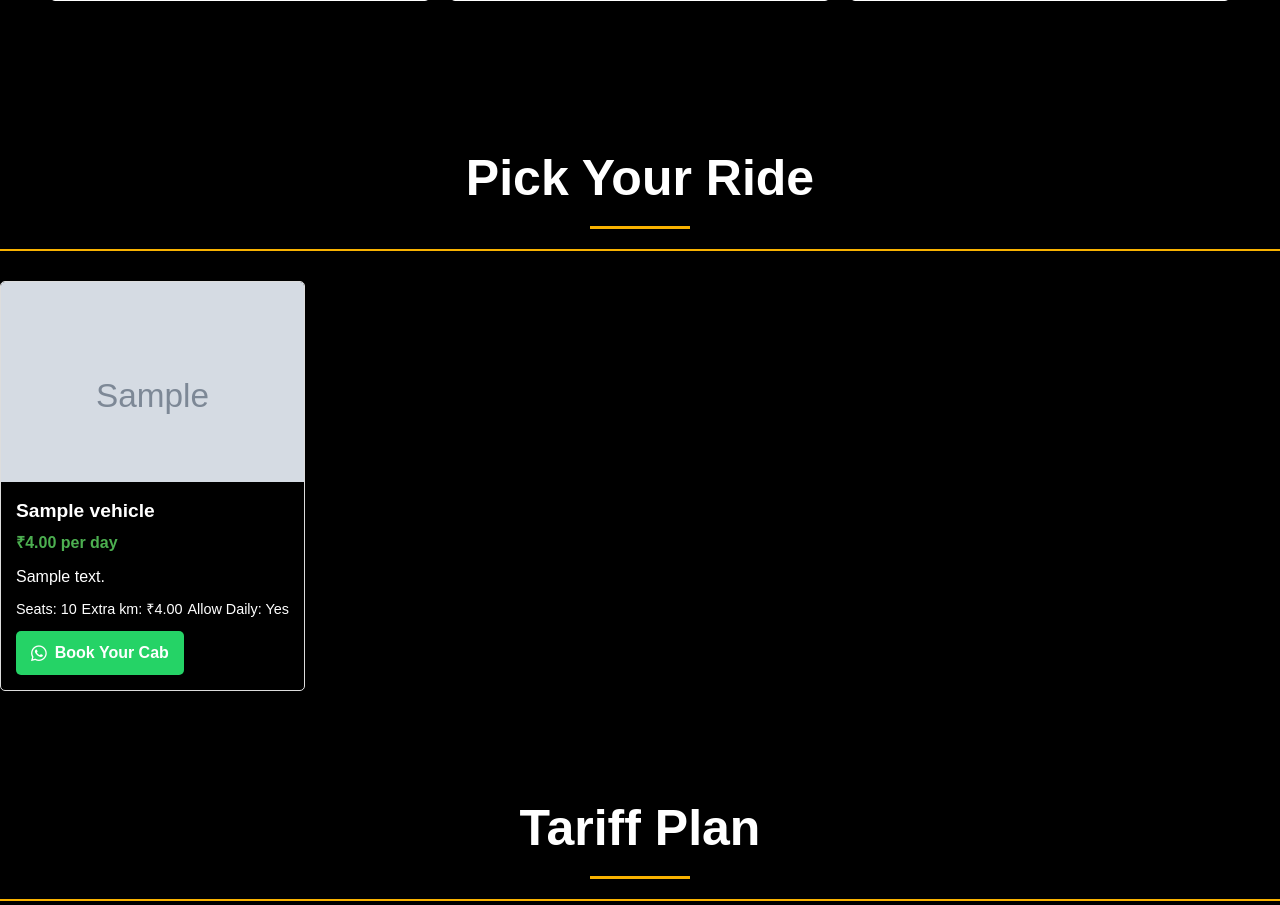
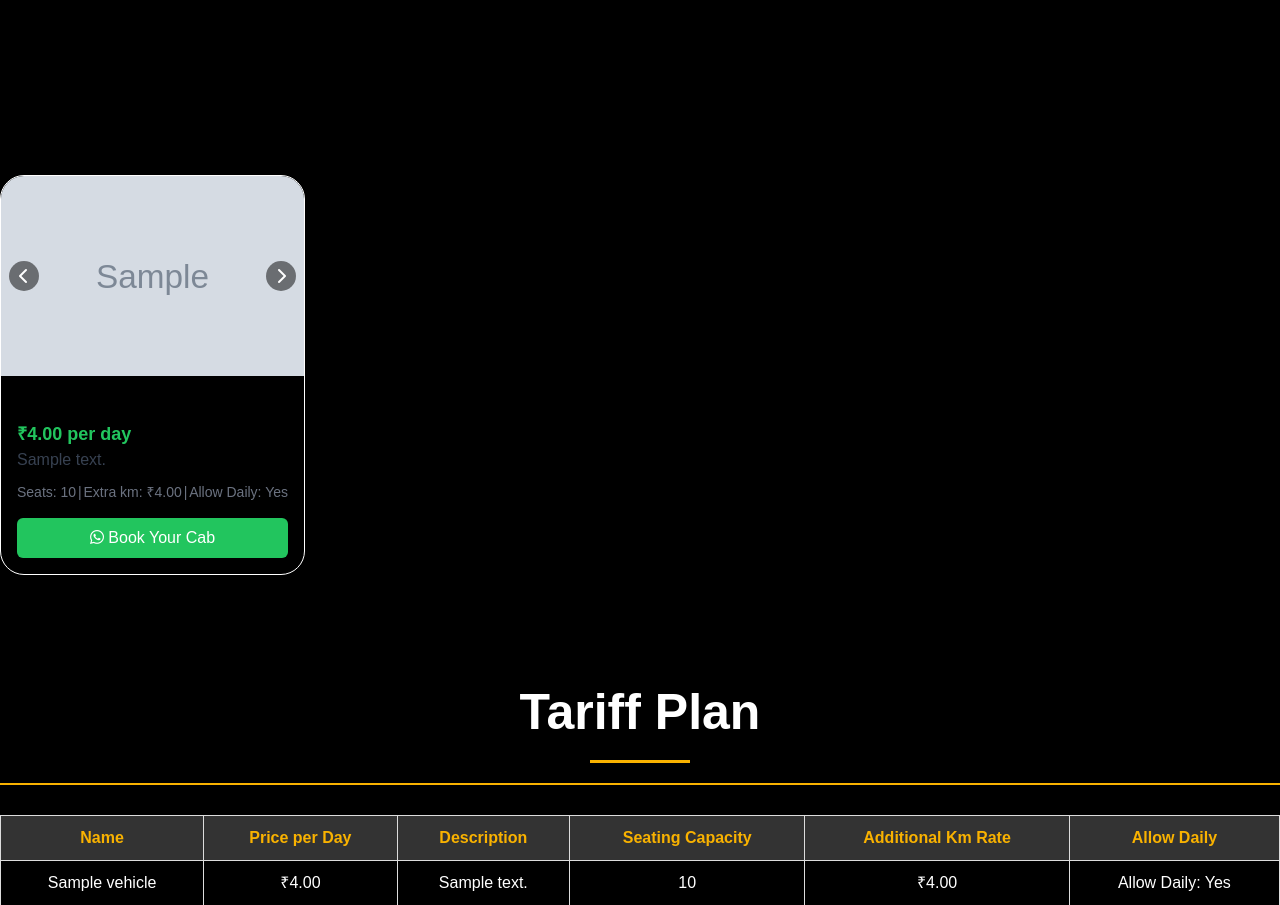
Before and after one commit to muhdashique/pickmetravels, a Django app: page / in a window 1280 px wide. Shown: the part 2216-3121 px from the top of the page. Run offline with Django 4.2, Linux system fonts and the light colour scheme; tables that the repository leaves empty hold one stand-in row (values such as "Sample post"); grey boxes marked "Sample" are stand-in pictures; some libraries are stand-ins or nearby versions.

Commit message:
Ashiquee

```diff
--- a/pickmeproject/settings.py
+++ b/pickmeproject/settings.py
@@ -88,7 +88,7 @@ DATABASES = {
         'NAME': 'pickmetravels',  # Replace with your database name
         'USER': 'postgres',  # Replace with your database username
         'PASSWORD': 'info@imc',  # Replace with your database password
-        #   'PASSWORD': '1234',  # Replace with your database password
+          'PASSWORD': '1234',  # Replace with your database password
         'HOST': 'localhost',  # Use 'localhost' for local development
         'PORT': '5432',  # Default PostgreSQL port
     }
--- a/templates/index.html
+++ b/templates/index.html
@@ -1834,13 +1834,14 @@ nav {
         .pre-order {
             background-color: #FFD700;
             color: black;
-            padding: 0.75rem 2rem;
+            padding: 1.5rem 2.5rem;
             text-transform: uppercase;
             font-weight: bold;
             border: none;
             cursor: pointer;
             align-self: flex-start;
             margin-top: 1rem;
+            font-size: x-large  ;
         }
 
         .car-image {
@@ -1975,11 +1976,15 @@ nav {
     </style>
 </head>
 <body>
-    <div class="h-screen w-full mb-20">
+    <div class="h-screen w-full relative">
+        <div class="absolute top-0 bottom-0 left-0 right-0 -z-10  bg-[#000]">
+            <img src="https://img.freepik.com/free-photo/cement-street-financial-downtown-shanghai-travel_1417-886.jpg?t=st=1741407223~exp=1741410823~hmac=16c7de04a3d64741ae1d98b20404d702101d646b9af2610a2381a4497a686cc3&w=1380" alt="" class="w-full h-full object-cover opacity-60">
+        </div>
+
         <div class="lg:flex lg:flex-row-reverse justify-center items-center h-screen lg:w-full relative h-full">
-            <div class="  md:w-[1500px] lg:rotate-90deg lg:top-[-900px] bg-[#FFD700] lg:h-[1500px] rounded-full absolute right-[-400px] top-[-150px] lg:right-[-500px] w-[700px] h-[700px] rotate-[120deg]">
-
-            </div>
+            <!-- <div class="  md:w-[1500px] lg:rotate-90deg lg:top-[-900px] bg-[#FFD700] lg:h-[1500px] rounded-full absolute right-[-400px] top-[-150px] lg:right-[-500px] w-[700px] h-[700px] rotate-[120deg]">
+
+            </div> -->
             <div class="w-full h-full flex justify-center items-center">
                 <div class="lg:w-[100%] md:h-[60%] h-full z-[999] flex justify-center items-center">
                     <img src="https://www.airportmelbournetaxiservice.com.au/wp-content/uploads/2023/08/Normal-Sedan.png" alt="Yellow Porsche" class=" w-full h-full object-contain">
@@ -1987,7 +1992,7 @@ nav {
             </div>
             <div class="lg:w-[40%] lg:pl-14 px-2 w-full mt-2 mb-10 absolute bottom-[-50px] md:bottom-0 md:relative">
                 <div>
-                    <h1 class="text-[#fff] lg:text-[40px] mb-2 font-black leading-tight text-3xl">Pick Me Travels <span class="block text-[#FFD700] text-2xl"> Where Every Ride Feels Like First Class</span></h1>
+                    <h1 class="text-[#fff] lg:text-[100px] mb-2 font-black leading-tight text-3xl w-[900px]">Pick Me Travels <span class="block text-[#FFD700] text-5xl mb-5 leading-normal"> Where Every Ride Feels Like First Class</span></h1>
                     <!-- <p class="text-[#fff] text-sm md:text-base">
                        We offers convenient transportation for city rides, airport transfers, and outstation trips. Passengers can book via phone, app, or website, with options like GPS tracking, online payments, and professional drivers for a safe and comfortable journey.
                     </p> -->
@@ -2178,49 +2183,47 @@ nav {
 
 
 
-    <section style="margin-top: 100px;" id="cabs">
-        <h2 class="section-title">Pick Your Ride</h2>
+    <section class="mt-24" id="cabs">
+        <h2 class="text-3xl font-bold text-center mb-8">Pick Your Ride</h2>
         {% if vehicles %}
-        <div class="vehicles-container">
+        <div class="grid grid-cols-1 md:grid-cols-2 lg:grid-cols-4 gap-5 max-w-[1400px] mx-auto">
             {% for vehicle in vehicles %}
-            <div class="vehicle-card" data-id="{{ vehicle.id }}">
-                <!-- For each vehicle card -->
-                <div class="vehicle-image-container">
+            <div class="w-full h-auto border border-white rounded-3xl overflow-hidden" data-id="{{ vehicle.id }}">
+                <div class="relative">
                     {% if vehicle.images.all %}
-                    <!-- Left Navigation Arrow -->
-                    <div class="slide-arrow prev-arrow">
+                    <div class="slide-arrow absolute left-2 top-1/2 transform -translate-y-1/2 cursor-pointer">
                         <i class="fas fa-chevron-left"></i>
                     </div>
-
                     {% for image in vehicle.images.all %}
                     {% if forloop.first %}
-                    <img src="{{ image.image.url }}" alt="{{ vehicle.name }}" class="vehicle-image showing" data-index="0">
+                    <img src="{{ image.image.url }}" alt="{{ vehicle.name }}" class="vehicle-image showing w-full h-[200px] object-cover" data-index="0">
                     {% else %}
-                    <img src="{{ image.image.url }}" alt="{{ vehicle.name }}" class="vehicle-image" style="display: none;"
-                        data-index="{{ forloop.counter0 }}">
+                    <img src="{{ image.image.url }}" alt="{{ vehicle.name }}" class="vehicle-image w-full h-[200px] object-cover hidden" data-index="{{ forloop.counter0 }}">
                     {% endif %}
                     {% endfor %}
-
-                    <!-- Right Navigation Arrow -->
-                    <div class="slide-arrow next-arrow">
+                    <div class="slide-arrow absolute right-2 top-1/2 transform -translate-y-1/2 cursor-pointer">
                         <i class="fas fa-chevron-right"></i>
                     </div>
-
                     {% endif %}
                 </div>
 
-                <!-- Rest of your existing code -->
-                <div class="vehicle-details">
-                    <div class="vehicle-name">{{ vehicle.name }}</div>
-                    <div class="vehicle-price">₹{{ vehicle.per_day_rate }} per day</div>
-                    <div class="vehicle-description">{{ vehicle.description|truncatechars:100 }}</div>
-                    <div class="vehicle-meta">
-                        <span>Seats: {{ vehicle.seating_capacity }}</span>
-                        <span>Extra km: ₹{{ vehicle.additional_km_rate }}</span>
+                <div class="p-4">
+                    <div class="text-xl font-bold">{{ vehicle.name }}</div>
+                    <div class="text-lg font-semibold text-green-500">₹{{ vehicle.per_day_rate }} per day</div>
+                    <div class="vehicle-description text-gray-700 overflow-hidden relative" id="desc-{{ vehicle.id }}">
+                        {{ vehicle.description|truncatechars:100 }}
+                        {% if vehicle.description|length > 90 %}
+                        <span class="text-blue-500 cursor-pointer" onclick="toggleDescription('{{ vehicle.id }}', `{{ vehicle.description }}`, `{{ vehicle.description|truncatechars:100 }}`)" id="toggle-btn-{{ vehicle.id }}">See More</span>
+                        {% endif %}
+                    </div>
+                    <div class="vehicle-meta text-sm text-gray-500 mt-2">
+                        <span>Seats: {{ vehicle.seating_capacity }}</span> |
+                        <span>Extra km: ₹{{ vehicle.additional_km_rate }}</span> |
                         <span>Allow Daily: {% if vehicle.allow_daily %} Yes {% else %} No {% endif %}</span>
                     </div>
 
-                    <button class="whatsapp-button" style="margin-top: 10px;" onclick="sendWhatsAppMessage('{{ vehicle.name }}', '{{ vehicle.per_day_rate }}', '{{ vehicle.seating_capacity }}', '{{ vehicle.additional_km_rate }}', '{{ vehicle.allow_daily }}')">
+                    <button class="bg-green-500 text-white px-4 py-2 rounded-md w-full mt-4 hover:bg-green-600"
+                        onclick="sendWhatsAppMessage('{{ vehicle.name }}', '{{ vehicle.per_day_rate }}', '{{ vehicle.seating_capacity }}', '{{ vehicle.additional_km_rate }}', '{{ vehicle.allow_daily }}')">
                         <i class="fab fa-whatsapp"></i> Book Your Cab
                     </button>
                 </div>
@@ -2228,9 +2231,7 @@ nav {
             {% endfor %}
         </div>
         {% else %}
-        <div class="no-vehicles">
-            <p>No vehicles available at the moment.</p>
-        </div>
+        <div class="text-center text-gray-500">No vehicles available at the moment.</div>
         {% endif %}
     </section>
 
@@ -2272,10 +2273,22 @@ nav {
 
 .vehicle-image {
     width: 100%;
-    height: auto;
+    height: 200px;
     transition: opacity 0.3s ease;
 }
     </style>
+
+    <script>
+        function toggleDescription(vehicleId, fullDescription, shortDescription) {
+            const descriptionDiv = document.getElementById(`desc-${vehicleId}`);
+            const toggleBtn = document.getElementById(`toggle-btn-${vehicleId}`);
+            if (toggleBtn.innerText === "See More") {
+                descriptionDiv.innerHTML = `${fullDescription} <span class="text-blue-500 cursor-pointer" onclick="toggleDescription('${vehicleId}', '${fullDescription}', '${shortDescription}')" id="toggle-btn-${vehicleId}">See Less</span>`;
+            } else {
+                descriptionDiv.innerHTML = `${shortDescription} <span class="text-blue-500 cursor-pointer" onclick="toggleDescription('${vehicleId}', '${fullDescription}', '${shortDescription}')" id="toggle-btn-${vehicleId}">See More</span>`;
+            }
+        }
+    </script>
 
     <script>
         document.addEventListener('DOMContentLoaded', function() {
@@ -2330,6 +2343,22 @@ nav {
         });
     });
 });
+function sendWhatsAppMessage(name, rate, seats, extraKmRate, allowDaily) {
+    const phoneNumber = "YOUR_WHATSAPP_NUMBER"; // Add your WhatsApp number here
+    const message = `Hello! I would like to book a cab.
+Vehicle: ${name}
+Per Day Rate: ₹${rate}
+Seats: ${seats}
+Extra Km Rate: ₹${extraKmRate}
+Allow Daily: ${allowDaily === "True" ? "Yes" : "No"}`;
+
+    const encodedMessage = encodeURIComponent(message);
+    const whatsappUrl = `https://wa.me/918078589484?text=${encodedMessage}`;
+
+
+    window.open(whatsappUrl, "_blank");
+}
+
     </script>
 
 
@@ -2727,6 +2756,42 @@ nav {
                 }
             });
         });
+        // //////////
+        document.addEventListener("DOMContentLoaded", function () {
+    const vehicleCards = document.querySelectorAll(".w-full");
+
+    vehicleCards.forEach((card) => {
+        const images = card.querySelectorAll(".vehicle-image");
+        const prevArrow = card.querySelector(".prev-arrow");
+        const nextArrow = card.querySelector(".next-arrow");
+
+        if (!images.length) return;
+
+        let currentIndex = 0;
+
+        function showImage(index) {
+            images.forEach((img, i) => {
+                img.style.display = i === index ? "block" : "none";
+            });
+        }
+
+        // Ensure arrows only run if multiple images are present
+        if (images.length > 1) {
+            prevArrow.addEventListener("click", function () {
+                currentIndex = (currentIndex - 1 + images.length) % images.length;
+                showImage(currentIndex);
+            });
+
+            nextArrow.addEventListener("click", function () {
+                currentIndex = (currentIndex + 1) % images.length;
+                showImage(currentIndex);
+            });
+        }
+
+        showImage(currentIndex); // Show the first image initially
+    });
+});
+
     </script>
 </body>
 
```
Also changed, not shown: media/vehicle_images/amez1.jpg (added), media/vehicle_images/amez2.jpg (added), media/vehicle_images/amez3.jpg (added), media/vehicle_images/innova1.jpg (added), media/vehicle_images/innova2.jpg (added), media/vehicle_images/innova3.jpg (added), media/vehicle_images/innova5.jpg (added).
